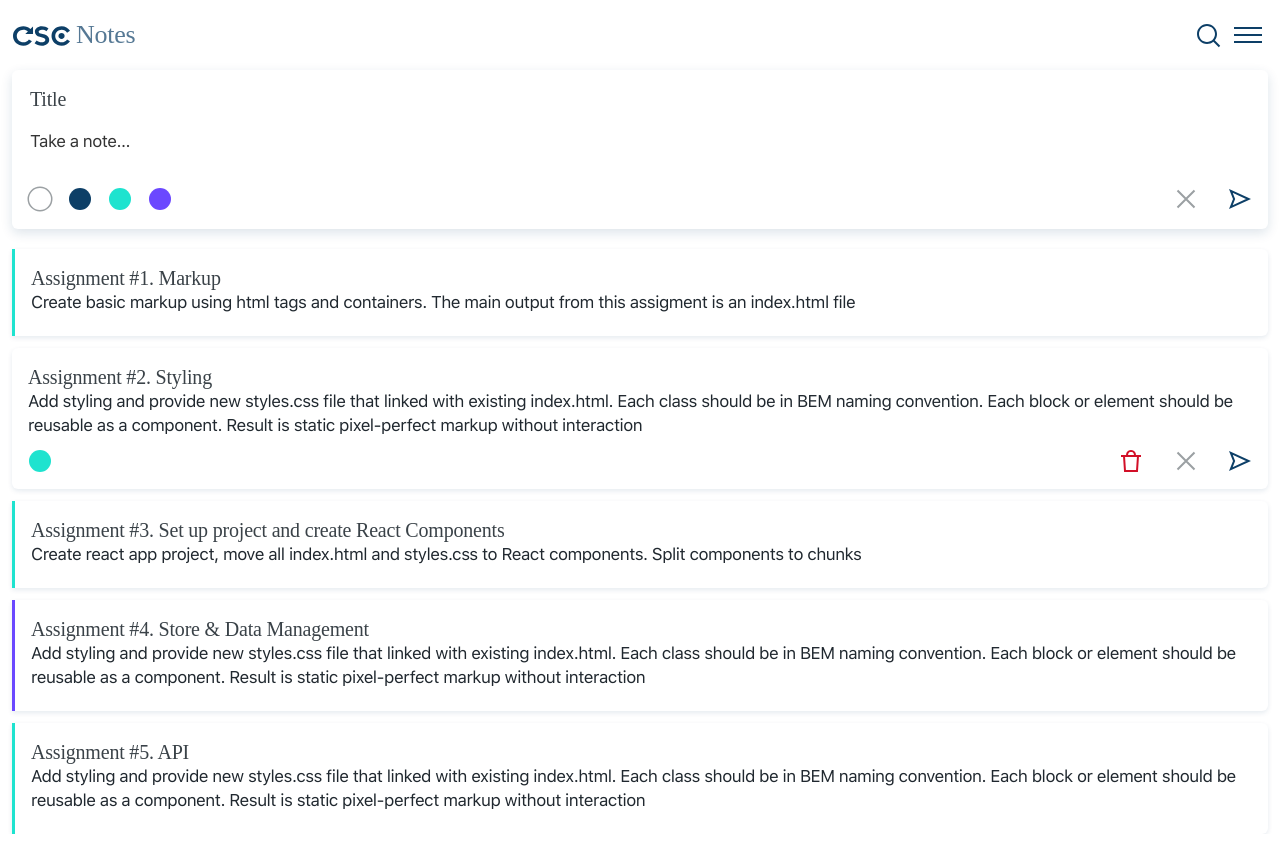
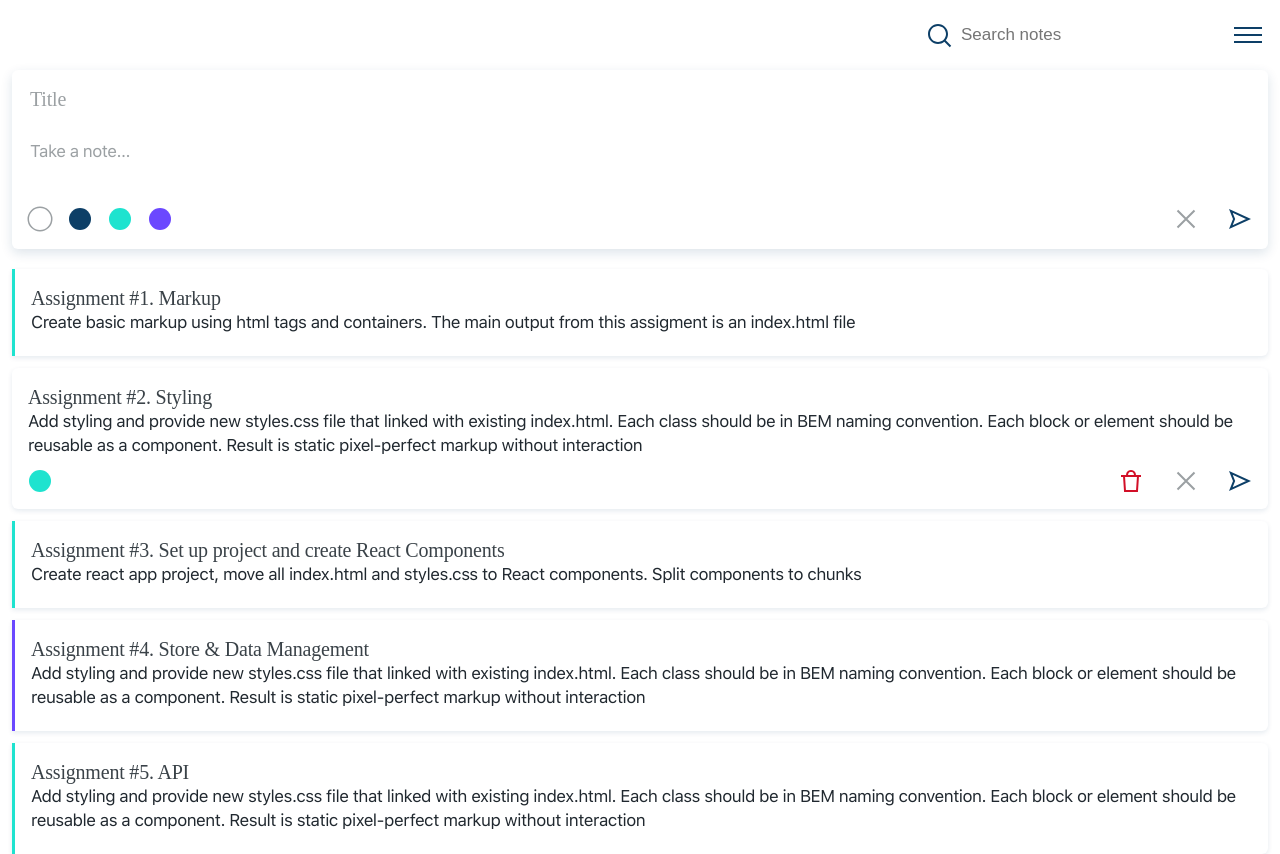
Before and after one commit to mishenkoil/csc-web, a plain HTML site: page index.html in a window 1280 px wide. Drawn offline with Linux system fonts and the light colour scheme; a web font is replaced by a local one.

Commit message:
fixed input size and font problems

```diff
--- a/css/style.css
+++ b/css/style.css
@@ -23,7 +23,7 @@ button {
 }
 
 header {
-    padding: 15px 12px 15px 13px;
+    padding: 15px 12px 15px 16px;
     display: flex;
     align-items: center;
 }
@@ -72,6 +72,31 @@ textarea {
     width: 100%;
 }
 
+textarea.note-maker__text {
+    font-family: SF UI Text;
+    font-size: 17px;
+    line-height: 24px;
+    /* or 141% */
+
+    letter-spacing: -0.03em;
+
+    color: #333333;
+}
+
+textarea.note-maker__title {
+    font-family: SF UI Display;
+    font-size: 20px;
+    line-height: 24px;
+    /* or 120% */
+
+    display: flex;
+    align-items: center;
+    letter-spacing: -0.01em;
+
+    color: #3A4248;
+
+}
+
 input {
     text-align: left;
     border: none;
@@ -87,10 +112,24 @@ input {
 .search-form_active {
 }
 
+.search-form {
+    margin-left: auto;
+}
+
 .search-form__content {
+    height: 40px;
     display: flex;
-    flex-flow: row-reverse;
     align-items: center;
+}
+
+.search-form_button {
+    width: 40px;
+    height: 40px;
+}
+
+.search-form__input {
+    box-sizing: border-box;
+    width: 265px;
 }
 
 .logo__link {
@@ -104,12 +143,6 @@ input {
 
 .logo__text {
     margin-left: 6px;
-}
-
-.search-form {
-    margin-left: auto;
-    width: 40px;
-    height: 40px;
 }
 
 .toolbar {
--- a/index.html
+++ b/index.html
@@ -17,16 +17,16 @@
 <body>
 <header>
     <div class="logo">
-        <a class="logo__link" href="">
+        <!--<a class="logo__link" href="">
             <div class="logo__picture"><img src="img/logo csc.svg" alt="logo"></div>
             <div class="logo__text"><h1>Notes</h1></div>
-        </a>
+        </a>-->
     </div>
 
     <form class="search-form">
         <div class="search-form__content">
-            <!--<input class="search-form__input" type="search" placeholder="Search notes">-->
             <div class="search-form__button"><img src="img/search.svg" alt="search button"></div>
+            <input class="search-form__input" type="search" placeholder="Search notes">
         </div>
     </form>
 
@@ -38,8 +38,8 @@
 <main>
     <form class="note-maker note-maker_active">
         <div class="note-maker_input">
-            <textarea class="note-maker__title_active" placeholder="Title"></textarea>
-            <textarea class="note-maker__text_active" placeholder="Take a note..."></textarea>
+            <textarea class="note-maker__title note-maker__title_default" placeholder="Title"></textarea>
+            <textarea class="note-maker__text note-maker__text_default" placeholder="Take a note..."></textarea>
         </div>
         <div class="note-maker__buttons">
             <div class="note-maker__buttons-left">
```
